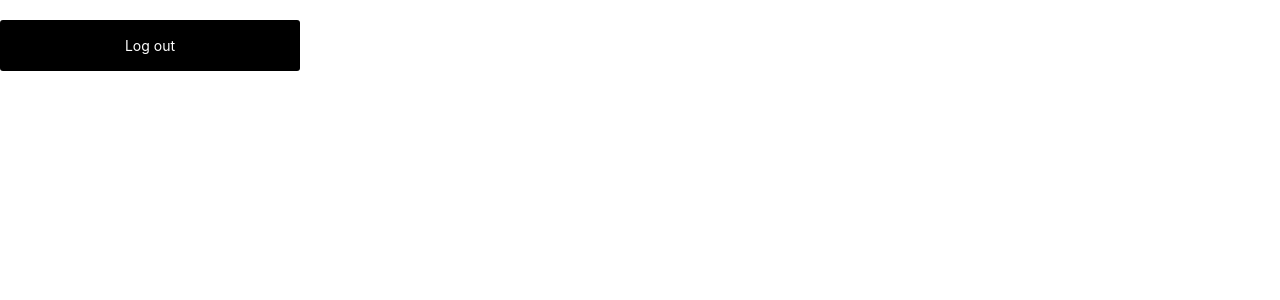
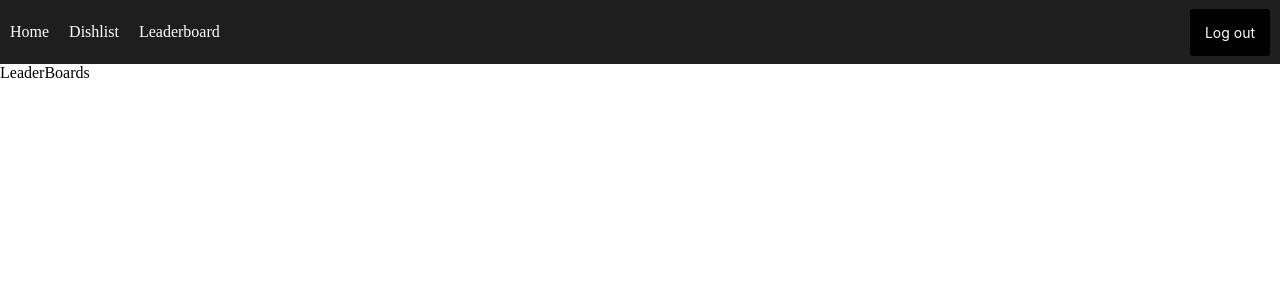
Before and after one commit to dark-faze/react-dishpoll-challenge, a React (Create React App) app: page /leaderboards in a window 1280 px wide. Both pictures are taken after typing "Sample", "Sample123" into the empty fields and a click on the button "Submit". Shown: the top 300 px of the page. Built offline with nearby package versions, Linux system fonts and the light colour scheme.

Commit message:
made navbar and routes

```diff
--- a/package.json
+++ b/package.json
@@ -10,6 +10,7 @@
     "react": "^18.2.0",
     "react-dom": "^18.2.0",
     "react-redux": "^8.0.4",
+    "react-router-dom": "^6.4.2",
     "react-scripts": "5.0.1",
     "redux": "^4.2.0",
     "web-vitals": "^2.1.4"
--- a/src/App.js
+++ b/src/App.js
@@ -1,15 +1,36 @@
 import React from "react";
 import Login from "./components/Login";
+import Navbar from "./components/Navbar";
+import DishList from "./components/DishList";
+import HomePage from "./components/HomePage";
+import LeaderBoards from "./components/LeaderBoards";
+import { Route, Routes } from "react-router-dom";
+
 import { selectUser } from "./redux/userSlice";
 import { useSelector } from "react-redux";
-import Logout from "./components/Logout";
+
 import "./App.css";
 
 const App = () => {
   const userName = useSelector(selectUser);
   console.log(userName);
 
-  return <div>{userName ? <Logout /> : <Login />}</div>;
+  return (
+    <>
+      {userName ? (
+        <div>
+          <Navbar />
+          <Routes>
+            <Route path="/" element={<HomePage />} exact/>
+            <Route path="/dishlist" element={<DishList />} exact/>
+            <Route path="/leaderboards" element={<LeaderBoards />} />
+          </Routes>
+        </div>
+      ) : (
+        <Login />
+      )}
+    </>
+  );
 };
 
 export default App;
--- /dev/null
+++ b/src/components/DishList.js
@@ -0,0 +1,9 @@
+import React from 'react'
+
+const DishList = () => {
+  return (
+    <div>DishList</div>
+  )
+}
+
+export default DishList
--- /dev/null
+++ b/src/components/HomePage.js
@@ -0,0 +1,11 @@
+import React from 'react'
+
+const HomePage = () => {
+  return (
+    <div>
+       Hola
+    </div>
+  )
+}
+
+export default HomePage
--- /dev/null
+++ b/src/components/LeaderBoards.js
@@ -0,0 +1,9 @@
+import React from 'react'
+
+const LeaderBoards = () => {
+  return (
+    <div>LeaderBoards</div>
+  )
+}
+
+export default LeaderBoards
--- a/src/components/Logout.js
+++ b/src/components/Logout.js
@@ -1,22 +1,23 @@
 import React from "react";
-import { useDispatch, useSelector } from "react-redux";
-import { logout, selectUser } from "../redux/userSlice";
+import { useDispatch } from "react-redux";
+import { useNavigate } from "react-router-dom";
+import { logout } from "../redux/userSlice";
 import "../styles/Logout.css";
 
 const Logout = () => {
   const dispatch = useDispatch();
-  const userName = useSelector(selectUser);
+  const navigate = useNavigate();
 
-  const logout = (e) => {
+  const signout = (e) => {
+    console.log("efm");
     dispatch(logout());
+    navigate("/");
   };
 
   return (
-    <form className="logout">
-      <button className="logout__button" onClick={(e) => logout(e)}>
-        Log out
-      </button>
-    </form>
+    <div className="logout">
+      <button onClick={(e) => signout(e)}>Log out</button>
+    </div>
   );
 };
 
--- /dev/null
+++ b/src/components/Navbar.js
@@ -0,0 +1,21 @@
+import React from 'react'
+import Logout from './Logout'
+import {NavLink} from 'react-router-dom'
+import "../styles/Navbar.css"
+
+const Navbar = () => {
+  return (
+    <div className='main_nav'>
+        <div className='navlinks'>
+            <NavLink style={{textDecoration: "none"}} to="">Home</NavLink>
+            <NavLink style={{textDecoration: "none"}} to="dishlist">Dishlist</NavLink>
+            <NavLink style={{textDecoration: "none"}} to="leaderboard">Leaderboard</NavLink>
+        </div>
+        <div>
+        <Logout/>
+        </div>
+    </div>
+  )
+}
+
+export default Navbar
--- a/src/index.js
+++ b/src/index.js
@@ -3,10 +3,13 @@ import ReactDOM from "react-dom/client";
 import App from "./App";
 import { Provider } from "react-redux";
 import store from "./redux-store/store.js";
+import { BrowserRouter } from 'react-router-dom';
 
 const root = ReactDOM.createRoot(document.getElementById('root'));
 root.render(
+  <BrowserRouter>
   <Provider store={store}>
-    <App />
+      <App />
   </Provider>
+  </BrowserRouter>
 );
--- a/src/styles/Logout.css
+++ b/src/styles/Logout.css
@@ -1,12 +1,8 @@
-.logout {
-
-  }
-
-  .logout__button {
-    min-width: 300px;
-    padding: 17px 30px;
-    margin-top: 20px;
+.logout > button {
+  min-width: 10px;
   background: black;
+  padding : 15px;
+  margin:10px;
   border: none;
   color: white;
   font-size: 14px;
--- /dev/null
+++ b/src/styles/Navbar.css
@@ -0,0 +1,12 @@
+.main_nav{
+    display: flex;
+    align-items: center;
+    justify-content: space-between;
+    height: 8vh;
+    background: rgb(30, 30, 30);
+    color: white;
+}
+.navlinks > a{
+    margin: 10px;
+    color: white;
+}
```
Also changed, not shown: 1 other file (tests, documents, lock files or other folders). Lines whose indentation alone changed are shown as unchanged.
